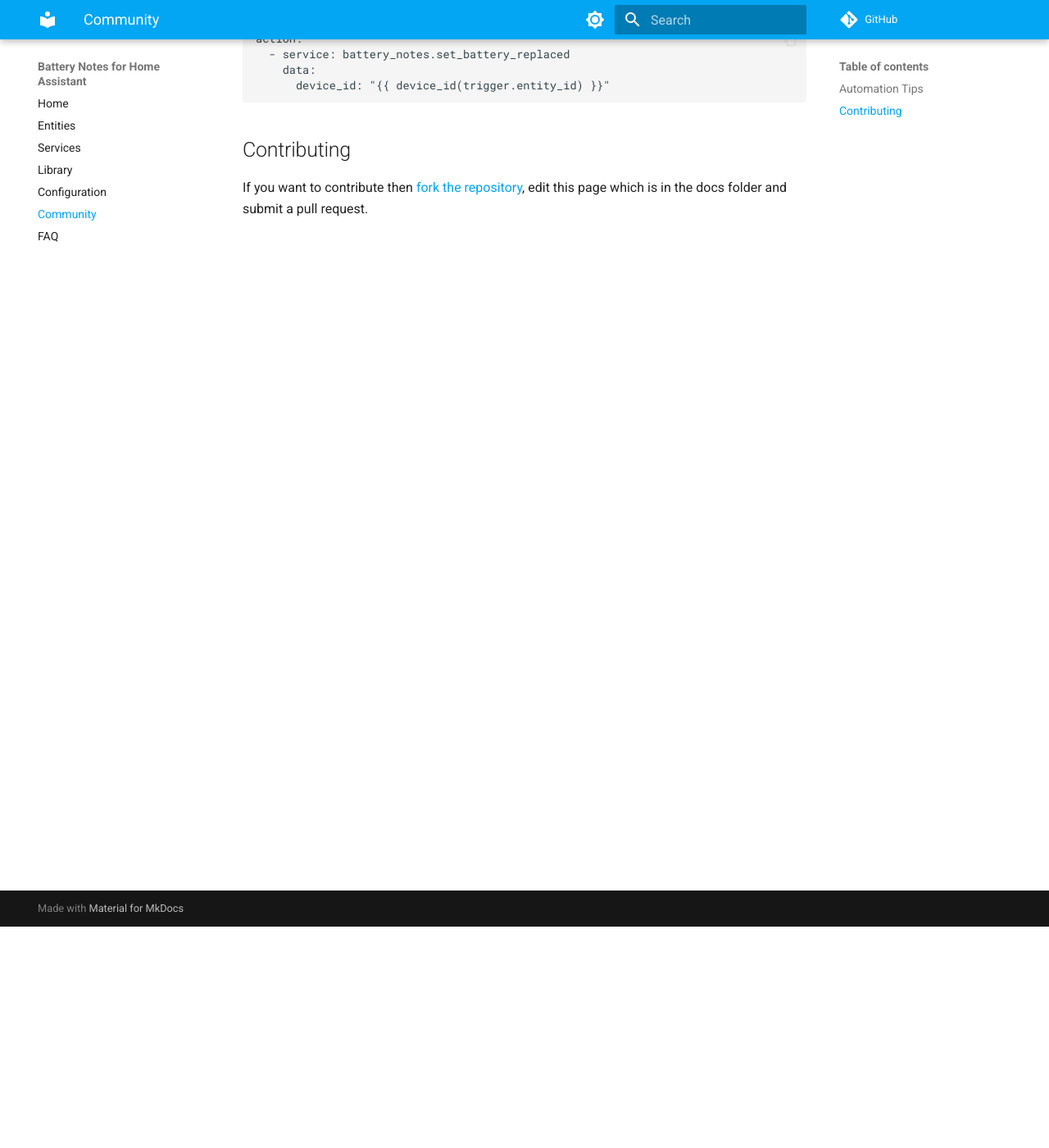
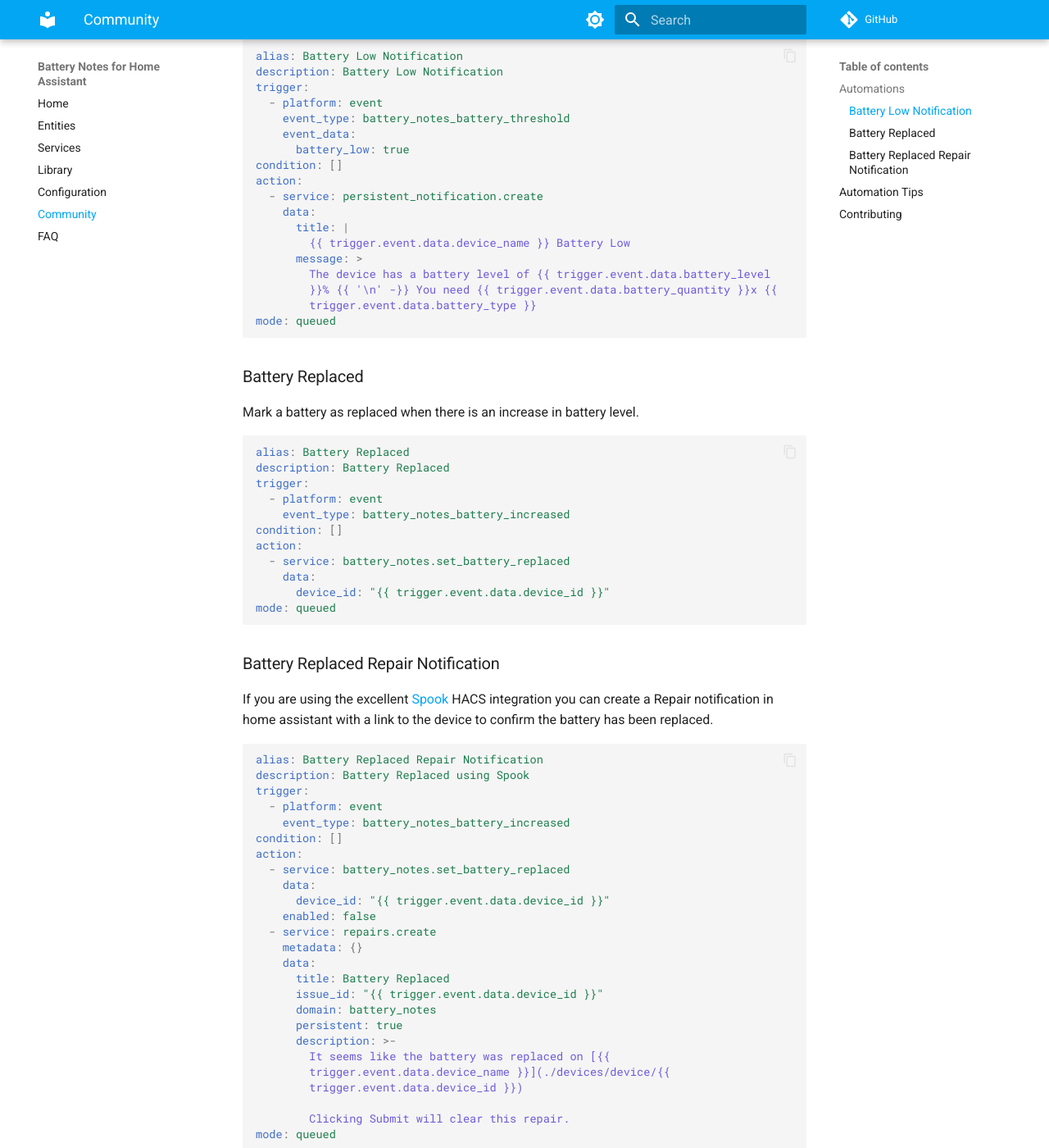
Before and after one commit to andrew-codechimp/HA-Battery-Notes, an MkDocs documentation site: the page built from docs/community.md, in a window 1280 px wide and 1400 px high, scrolled down 270 px. Shown: the whole window at 82% size. Built offline with MkDocs 1.6.1 and Material for MkDocs 9.7.7, drawn with Linux system fonts in a browser that asks for light colours; comment, search, counter and statistics services are not loaded; some of the changed text lies outside the part shown.

Commit message:
Community automations

````diff
--- a/docs/community.md
+++ b/docs/community.md
@@ -1,4 +1,81 @@
 # Community Contributions
+
+## Automations
+
+### Battery Low Notification
+
+Raise a persistent notification when a battery is low.
+
+```yaml
+alias: Battery Low Notification
+description: Battery Low Notification
+trigger:
+  - platform: event
+    event_type: battery_notes_battery_threshold
+    event_data:
+      battery_low: true
+condition: []
+action:
+  - service: persistent_notification.create
+    data:
+      title: |
+        {{ trigger.event.data.device_name }} Battery Low
+      message: >
+        The device has a battery level of {{ trigger.event.data.battery_level
+        }}% {{ '\n' -}} You need {{ trigger.event.data.battery_quantity }}x {{
+        trigger.event.data.battery_type }}
+mode: queued
+```
+
+### Battery Replaced
+
+Mark a battery as replaced when there is an increase in battery level.
+
+```yaml
+alias: Battery Replaced
+description: Battery Replaced
+trigger:
+  - platform: event
+    event_type: battery_notes_battery_increased
+condition: []
+action:
+  - service: battery_notes.set_battery_replaced
+    data:
+      device_id: "{{ trigger.event.data.device_id }}"
+mode: queued
+```
+
+### Battery Replaced Repair Notification
+
+If you are using the excellent [Spook](https://github.com/frenck/spook) HACS integration you can create a Repair notification in home assistant with a link to the device to confirm the battery has been replaced.
+
+```yaml
+alias: Battery Replaced Repair Notification
+description: Battery Replaced using Spook
+trigger:
+  - platform: event
+    event_type: battery_notes_battery_increased
+condition: []
+action:
+  - service: battery_notes.set_battery_replaced
+    data:
+      device_id: "{{ trigger.event.data.device_id }}"
+    enabled: false
+  - service: repairs.create
+    metadata: {}
+    data:
+      title: Battery Replaced
+      issue_id: "{{ trigger.event.data.device_id }}"
+      domain: battery_notes
+      persistent: true
+      description: >-
+        It seems like the battery was replaced on [{{
+        trigger.event.data.device_name }}](./devices/device/{{
+        trigger.event.data.device_id }})
+
+        Clicking Submit will clear this repair.
+mode: queued
+```
 
 ## Automation Tips
 
````
